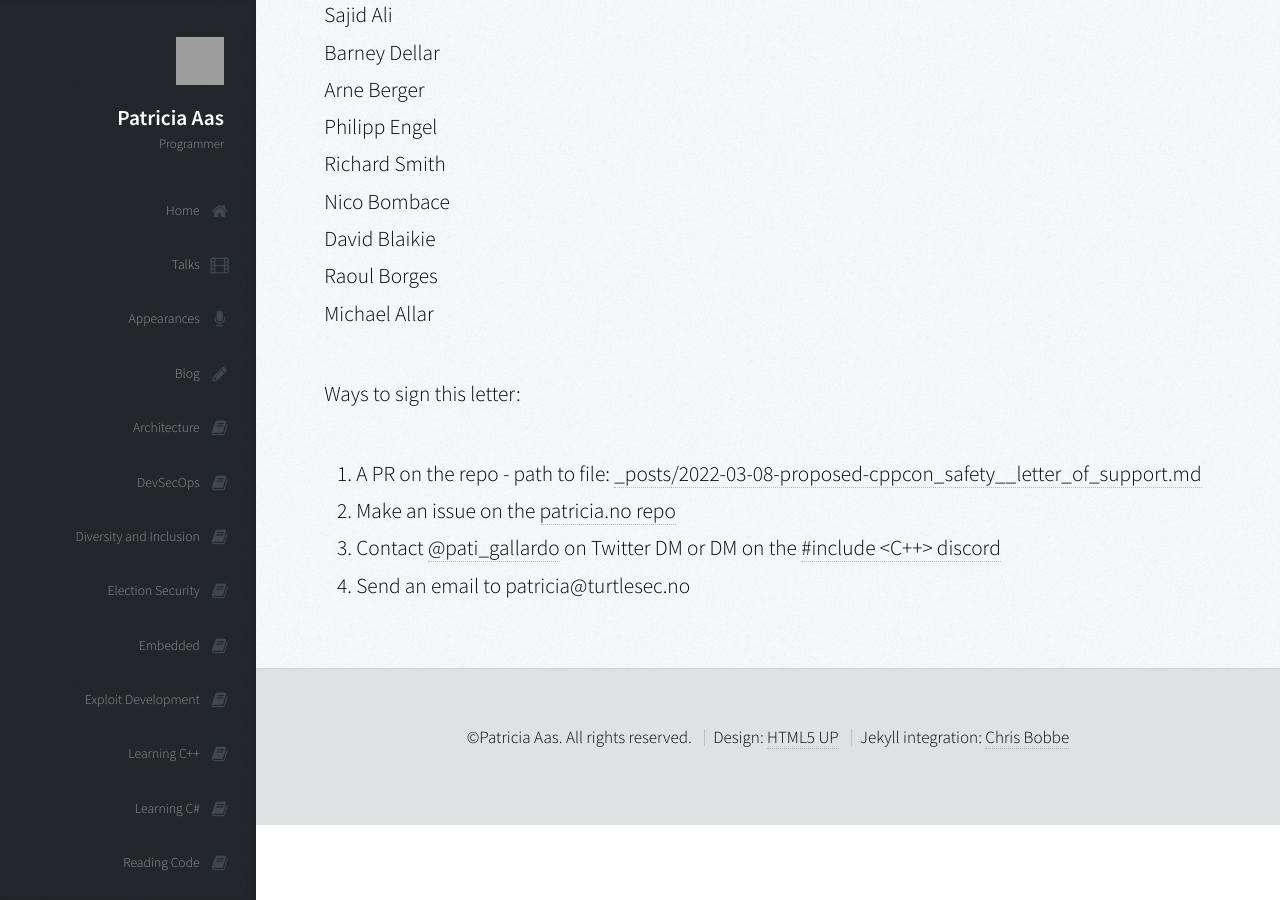
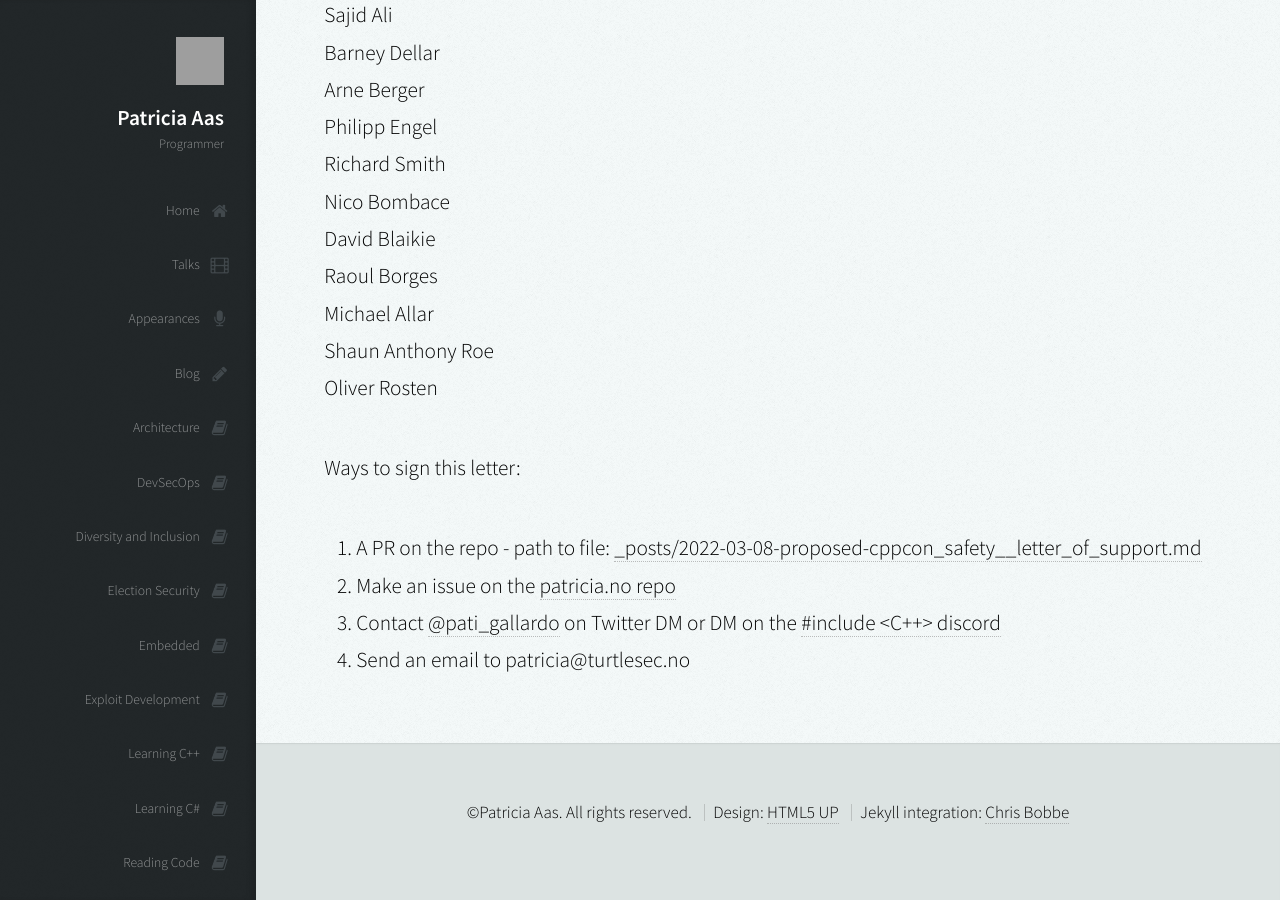
Before and after one commit to patricia-gallardo/patricia-gallardo.github.io, a Jekyll site: the page built from _posts/2022-03-08-proposed-cppcon_safety__letter_of_support.md, in a window 1280 px wide and 900 px high, scrolled down 10749 px. Built offline with Jekyll 4.4.1, drawn with Linux system fonts in a browser that asks for light colours; nearby versions of some CDN libraries; grey boxes are pictures that could not be loaded.

Commit message:
Update 2022-03-08-proposed-cppcon_safety__letter_of_support.md

```diff
--- a/_posts/2022-03-08-proposed-cppcon_safety__letter_of_support.md
+++ b/_posts/2022-03-08-proposed-cppcon_safety__letter_of_support.md
@@ -296,7 +296,8 @@ Nico Bombace <br>
 David Blaikie <br>
 Raoul Borges <br>
 Michael Allar <br>
-
+Shaun Anthony Roe <br>
+Oliver Rosten <br>
 
 Ways to sign this letter:
 1. A PR on the repo - path to file: [_posts/2022-03-08-proposed-cppcon_safety__letter_of_support.md][4]
```
